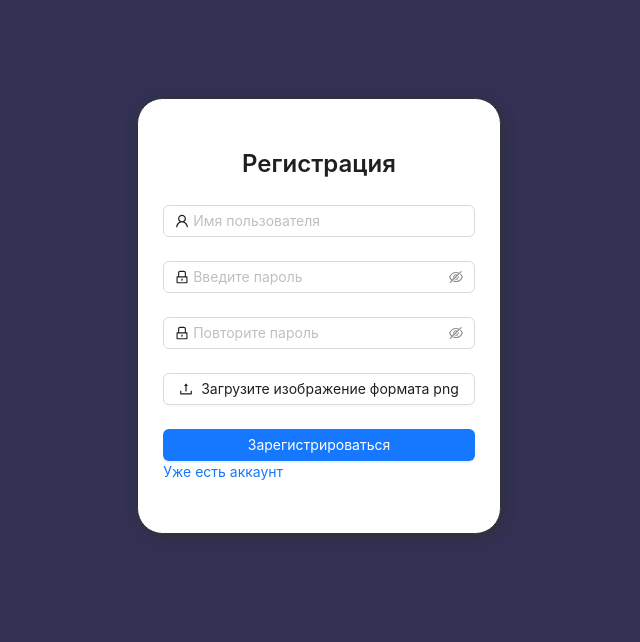
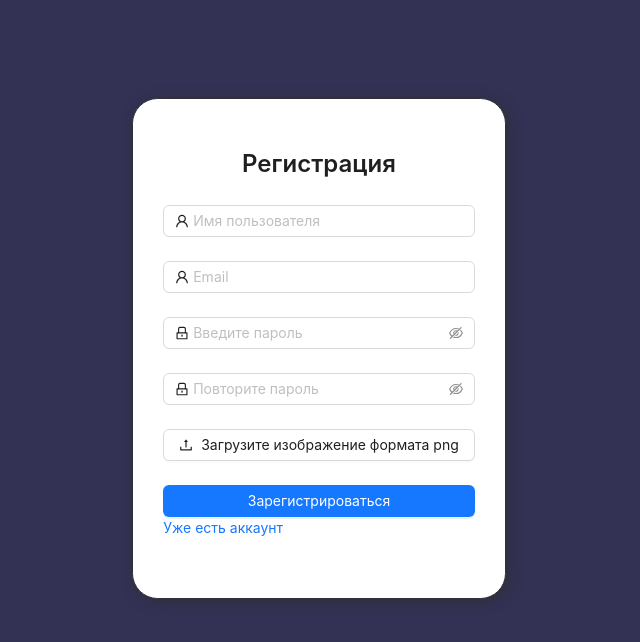
Before and after one commit to VladFomin17/jnews-app, a React (Vite) app: page /sign-up in a window 1280 px wide. Shown: the top 642 px of the page, without its empty margins (321-961 px from the left). Built offline with nearby package versions, Linux system fonts and the light colour scheme.

Commit message:
add sign up

```diff
--- a/src/modules/LoginForm/components/LoginForm.tsx
+++ b/src/modules/LoginForm/components/LoginForm.tsx
@@ -2,7 +2,7 @@ import {Button, Form, Input, Spin, Typography} from "antd";
 import { LockOutlined, UserOutlined } from '@ant-design/icons';
 import classes from './LoginForm.module.css'
 import {useState} from "react";
-import type {LoginInfoType} from "../types/types.ts";
+import type {LoginInfoType} from "../../../types/types.ts";
 import {useLogin} from "../hooks/useLogin.ts";
 
 const LoginForm = () => {
--- a/src/modules/LoginForm/hooks/useLogin.ts
+++ b/src/modules/LoginForm/hooks/useLogin.ts
@@ -1,5 +1,5 @@
 import {useState} from "react";
-import type {LoginInfoType} from "../types/types.ts";
+import type {LoginInfoType} from "../../../types/types.ts";
 import {useNavigate} from "react-router-dom";
 import {BASE_API} from "../../../consts/baseApi.ts";
 
@@ -21,10 +21,13 @@ export function useLogin() {
                 body: JSON.stringify(data),
                 credentials: 'include',
             });
-            const result = await response.json();
 
-            if (result === 200) navigate('/account');
-            else setHasError(true);
+            if (response.status === 200) {
+                navigate('/account');
+            }
+            else {
+                setHasError(true);
+            }
         } catch {
             setHasError(true);
         }
--- a/src/modules/LoginForm/types/types.ts
+++ /dev/null
@@ -1,4 +0,0 @@
-export interface LoginInfoType {
-    username: string;
-    password: string;
-}
--- a/src/modules/SingUpForm/components/SignUpForm.module.css
+++ b/src/modules/SingUpForm/components/SignUpForm.module.css
@@ -4,7 +4,8 @@
     flex-direction: column;
     border: 1px solid #2f3039;
     border-radius: 2vw;
-    width: fit-content;
+    width: 25vw;
+    height: 35vw;
     align-items: center;
     gap: 1vw;
     box-shadow: 0.2vw 0.2vw 1vw #2f3039;
--- a/src/modules/SingUpForm/components/SignUpForm.tsx
+++ b/src/modules/SingUpForm/components/SignUpForm.tsx
@@ -1,31 +1,45 @@
 import classes from "./SignUpForm.module.css";
-import {Button, Form, Input, message, Typography, Upload, type UploadProps} from "antd";
+import {Button, Form, Input, message, Spin, Typography, Upload, type UploadProps} from "antd";
 import {LockOutlined, UserOutlined} from "@ant-design/icons";
 import { UploadOutlined } from '@ant-design/icons';
-import {useNavigate} from "react-router-dom";
+import {useState} from "react";
+import type {SignUpUserType} from "../../../types/types.ts";
+import {useSignUp} from "../hooks/useSignUp.ts";
 
 const SignUpForm = () => {
-    const navigate = useNavigate();
+    const [userData, setUserData] = useState<SignUpUserType>({
+        username: '',
+        password: '',
+        confirmPassword: '',
+        email: '',
+        avatar: null,
+    });
 
-    const onFinish = () => {
-        navigate('/');
-    };
+    const { handleSignUp, isLoading, navigate } = useSignUp();
+
+    function onChange(e: React.ChangeEvent<HTMLInputElement>) {
+        const key = e.target.name;
+        setUserData({...userData ,[key]: e.target.value});
+    }
+
+    const onFinish = () => handleSignUp(userData);
 
     const props: UploadProps = {
         beforeUpload: (file) => {
             const isPNG = file.type === 'image/png';
-            if (!isPNG) {
-                message.error(`${file.name} is not a png file`);
-            }
-            return isPNG || Upload.LIST_IGNORE;
+            if (!isPNG) message.error(`${file.name} is not a png file`);
+            return false;
         },
         onChange: (info) => {
-            console.log(info.fileList);
+            const file = info.file.originFileObj;
+            setUserData(prev => ({ ...prev, avatar: file }));
         },
     };
 
     return (
         <div className={classes.formContainer}>
+            {!isLoading
+                ? <>
                     <Typography.Title level={3}>Регистрация</Typography.Title>
                     <Form
                         name="signUp"
@@ -37,22 +51,40 @@ const SignUpForm = () => {
                             name="username"
                             rules={[{ required: true, message: 'Введите имя пользователя' }]}
                         >
-                    <Input prefix={<UserOutlined />} placeholder="Имя пользователя" />
+                            <Input name="username"
+                                   onChange={(e) => onChange(e)}
+                                   value={userData.username}
+                                   prefix={<UserOutlined />} placeholder="Имя пользователя" />
+                        </Form.Item>
+                        <Form.Item
+                            name="email"
+                            rules={[{ required: true, message: 'Введите email' }]}
+                        >
+                            <Input name="email"
+                                   onChange={(e) => onChange(e)}
+                                   value={userData.username}
+                                   prefix={<UserOutlined />} placeholder="Email" />
                         </Form.Item>
                         <Form.Item
                             name="password"
                             rules={[{ required: true, message: 'Введите пароль!' }]}
                         >
-                    <Input.Password prefix={<LockOutlined />} type="password" placeholder="Введите пароль" />
+                            <Input.Password name="password"
+                                            onChange={(e) => onChange(e)}
+                                            value={userData.username}
+                                            prefix={<LockOutlined />} type="password" placeholder="Введите пароль" />
                         </Form.Item>
                         <Form.Item
                             name="comfirmPassword"
-                    rules={[{ required: true, message: 'Введите пароль!' }]}
+                            rules={[{ required: true, message: 'Повторите пароль!' }]}
                         >
-                    <Input.Password prefix={<LockOutlined />} type="password" placeholder="Повторите пароль" />
+                            <Input.Password name="comfirmPassword"
+                                            onChange={(e) => onChange(e)}
+                                            value={userData.username}
+                                            prefix={<LockOutlined />} type="password" placeholder="Повторите пароль" />
                         </Form.Item>
                         <Form.Item
-                    name="file"
+                            name="avatar"
                         >
                             <Upload {...props}>
                                 <Button icon={<UploadOutlined />}>Загрузите изображение формата png</Button>
@@ -65,7 +97,12 @@ const SignUpForm = () => {
                             </Button>
                             <a onClick={() => navigate('/')}>Уже есть аккаунт</a>
                         </Form.Item>
-            </Form>
+                    </Form></>
+                :
+                <div className={'spin'}>
+                    <Spin/>
+                </div>
+            }
         </div>
     );
 };
--- /dev/null
+++ b/src/modules/SingUpForm/hooks/useSignUp.ts
@@ -0,0 +1,41 @@
+import {BASE_API} from "../../../consts/baseApi.ts";
+import {useNavigate} from "react-router-dom";
+import {useState} from "react";
+import type {SignUpUserType} from "../../../types/types.ts";
+
+export function useSignUp() {
+    const navigate = useNavigate();
+    const [isLoading, setIsLoading] = useState(false);
+
+    async function handleSignUp(data: SignUpUserType) {
+        setIsLoading(true);
+
+        try {
+            const formData = new FormData();
+            formData.append('username', data.username);
+            formData.append('password', data.password);
+            formData.append('email', data.email);
+            if (data.avatar) formData.append('avatar', data.avatar);
+
+            const response = await fetch(BASE_API + 'auth/register', {
+                method: 'POST',
+                body: formData,
+                credentials: 'include',
+            });
+
+            if (response.ok) {
+                navigate('/');
+            }
+        } catch (error) {
+            console.log(error);
+        }
+
+        setIsLoading(false);
+    }
+
+    return {
+        navigate,
+        isLoading,
+        handleSignUp
+    };
+}
--- /dev/null
+++ b/src/types/types.ts
@@ -0,0 +1,10 @@
+export interface LoginInfoType {
+    username: string;
+    password: string;
+}
+
+export interface SignUpUserType extends LoginInfoType{
+    confirmPassword: string;
+    email: string;
+    avatar?: File | null;
+}
```
Lines whose indentation alone changed are shown as unchanged.
